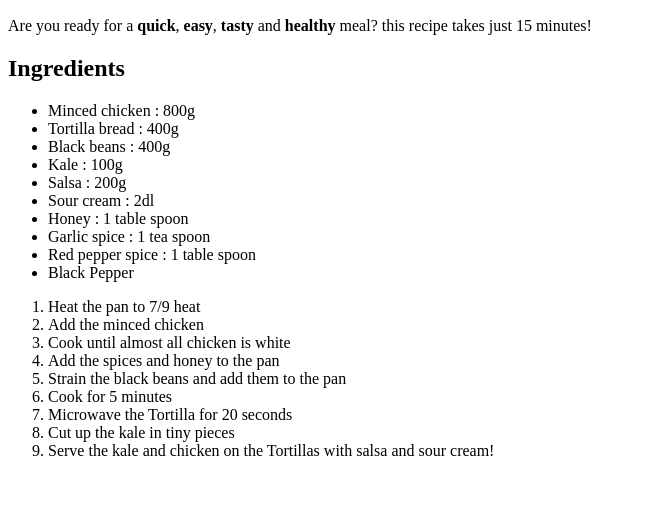
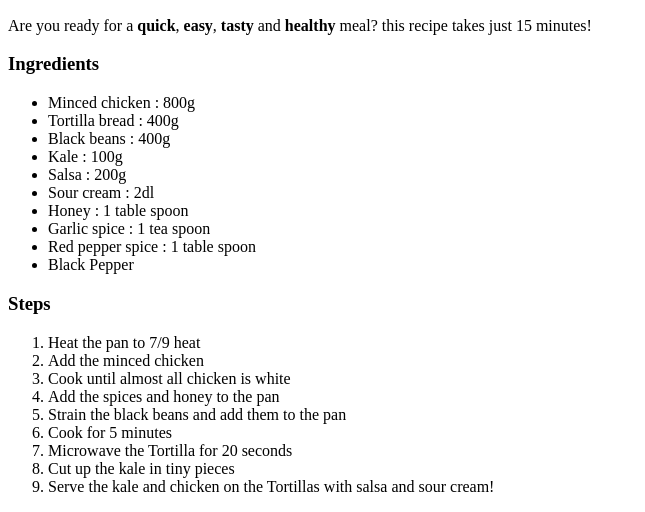
Before and after one commit to LiamSandstrom/odin-recipes, a plain HTML site: page recipes/tacos.html in a window 1280 px wide. Shown: the part 385-897 px from the top of the page, without its empty margins (0-645 px from the left). Before the commit the page ends 861 px from the top, so only its background shows below. Drawn offline with Linux system fonts and the light colour scheme.

Commit message:
Change ingredients and steps header size for taco

```diff
--- a/recipes/tacos.html
+++ b/recipes/tacos.html
@@ -14,7 +14,7 @@
     <strong>tasty</strong> and <strong>healthy</strong> meal?
     this recipe takes just 15 minutes!
     </p>
-    <h2>Ingredients</h2>
+    <h3>Ingredients</h3>
     <ul>
         <li>Minced chicken : 800g</li>
         <li>Tortilla bread : 400g</li>
@@ -28,6 +28,7 @@
         <li>Black Pepper</li>
     </ul>
 
+    <h3>Steps</h3>
     <ol>
         <li>Heat the pan to 7/9 heat</li>
         <li>Add the minced chicken</li>
```
